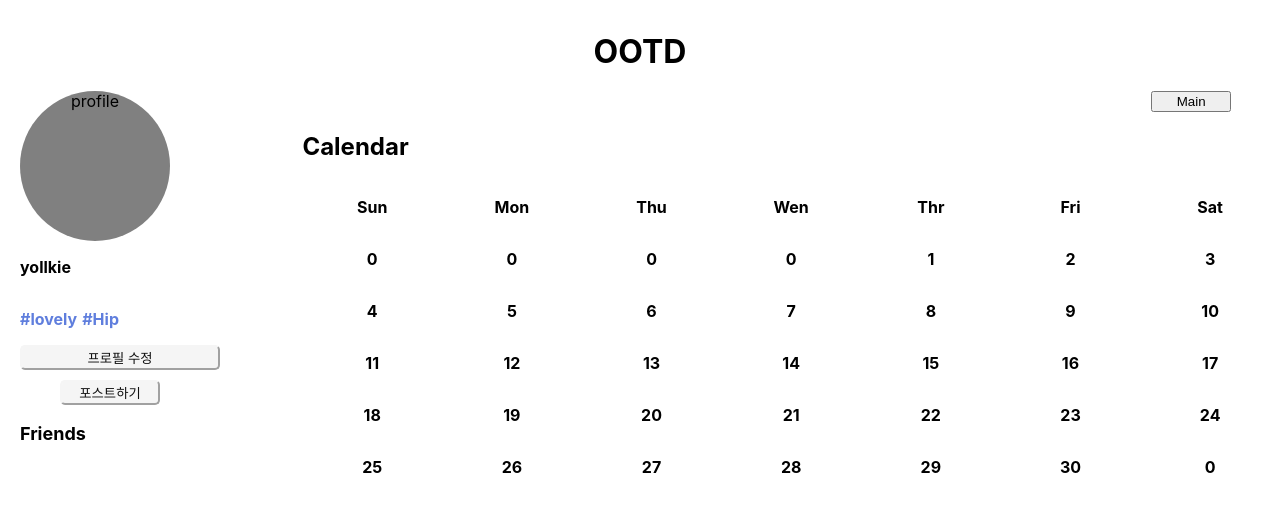
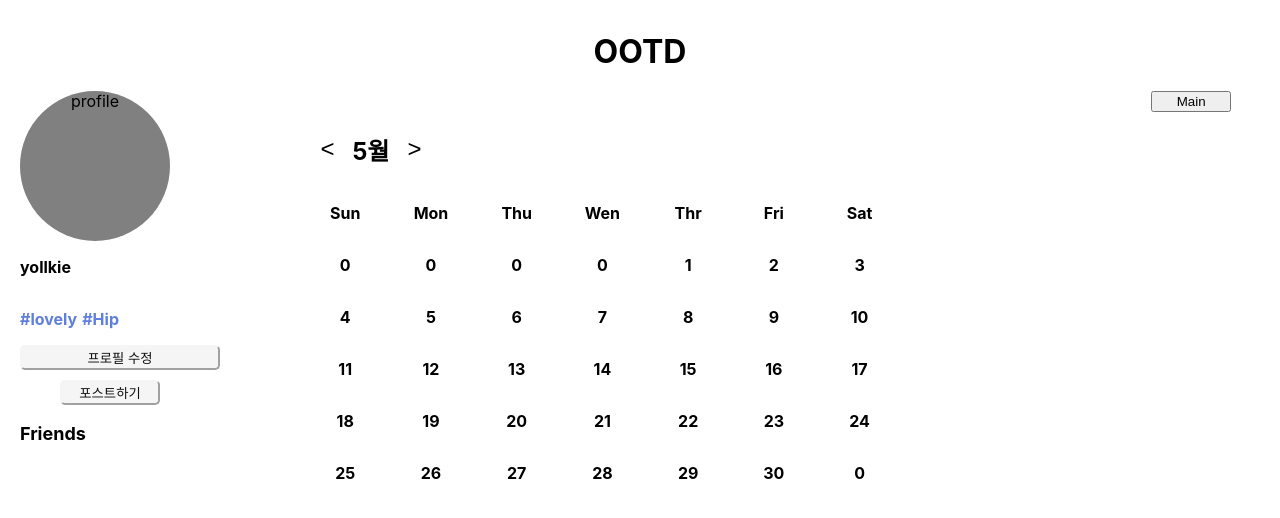
Before and after one commit to osj1405/OOTD, a React (Create React App) app: page /mypage/1 in a window 1280 px wide. Shown: the top 518 px of the page. Built offline with nearby package versions, Linux system fonts and the light colour scheme.

Commit message:
add next, previous month button

```diff
--- a/src/component/Calendar.jsx
+++ b/src/component/Calendar.jsx
@@ -6,10 +6,10 @@ import Week from "./Week";
 import Day from "./Day";
 export default function Calendar(){
     const [today, setToday] = useState(new Date());
+    const [month, setMonth] = useState(today.getMonth())
     // setToday는 날짜 클릭해서 변경할 때 사용하기
 
     const year = today.getFullYear();
-    const month = today.getMonth();
 
     const calendar = buildCalendar(year, month);
 
@@ -18,7 +18,19 @@ export default function Calendar(){
     return (
         <>
         <div className={styles.container}>
-            <h2>Calendar</h2>
+            <div className={styles.selectMonth}>
+                <button
+                    className={styles.button}
+                    onClick={()=>
+                        setMonth(month - 1)
+                    }>{'<'}</button>
+                <h2>{month + 1}월</h2>
+                <button
+                    className={styles.button}
+                    onClick={()=>
+                        setMonth(month + 1)
+                    }>{'>'}</button>
+            </div>
             <Week>
                 {week.map((dayofweek, i) => {
                     return (
--- a/src/component/Calendar.module.css
+++ b/src/component/Calendar.module.css
@@ -2,7 +2,8 @@
     display: flex;
     flex-direction: column;
     justify-content: center;
-
+    margin-right: 5%;
+    max-width: 600px;
 }
 
 h2 {
@@ -14,3 +15,15 @@ h2 {
 .week {
     display: flex;
 }
+
+.selectMonth {
+    display: flex;
+    flex-direction: row;
+}
+
+.button {
+    border-width: 0px;
+    background-color: white;
+    width: 50px;
+    font-size: x-large;
+}
```
